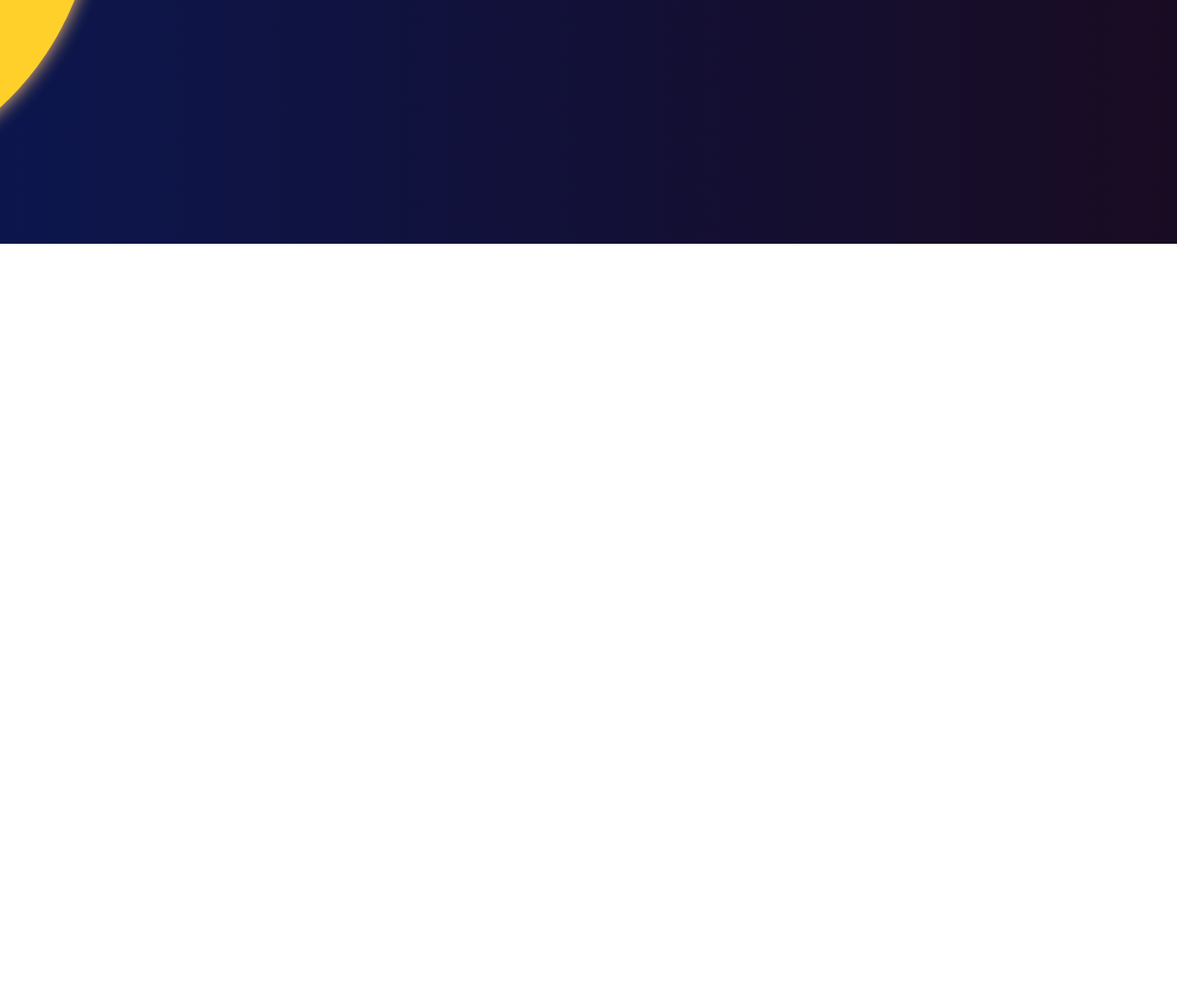
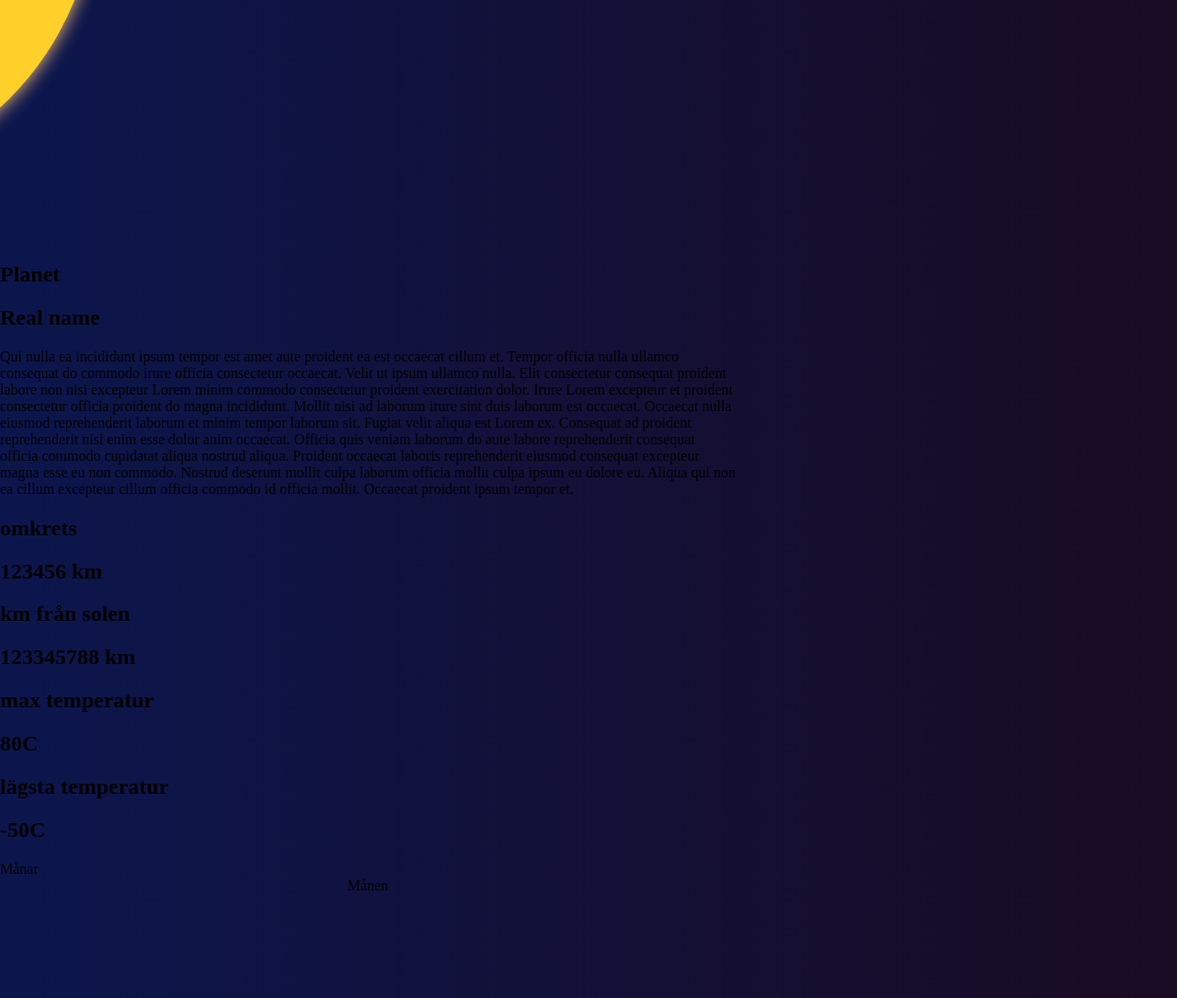
Before and after one commit to Loushymooshy/Ellika-Larsson_FU-FE23_SolarSystem, a plain HTML site: page index.html in a window 1280 px wide. Shown: the part 535-1620 px from the top of the page at 92% size. Before the commit the page ends 800 px from the top, so only its background shows below. Drawn offline with Linux system fonts and the light colour scheme.

Commit message:
HTML CSS: INFORMATION
Added information section and filled out basic html structure. Deleted li in css so that it won't mess up styling future lists.

```diff
--- a/index.html
+++ b/index.html
@@ -8,6 +8,7 @@
 </head>
 <body class="blue-gradient">
 
+    <section class="starter">
         <div class="planet-container">
             <figure class="yellow sun" ></figure>
             <ul>
@@ -27,5 +28,41 @@
                 <li class="planet neptune" alt="neptune"></li>
             </ul>
         </div>
+    </section>
+    <section class="information">
+        <div class="information__container">
+            <div>
+                <h1>Planet</h1>
+                <h2>Real name</h2>
+                <p>Qui nulla ea incididunt ipsum tempor est amet aute proident ea est occaecat cillum et. Tempor officia nulla ullamco consequat do commodo irure officia consectetur occaecat. Velit ut ipsum ullamco nulla. Elit consectetur consequat proident labore non nisi excepteur Lorem minim commodo consectetur proident exercitation dolor. Irure Lorem excepteur et proident consectetur officia proident do magna incididunt.
+                    Mollit nisi ad laborum irure sint duis laborum est occaecat. Occaecat nulla eiusmod reprehenderit laborum et minim tempor laborum sit. Fugiat velit aliqua est Lorem ex. Consequat ad proident reprehenderit nisi enim esse dolor anim occaecat. Officia quis veniam laborum do aute labore reprehenderit consequat officia commodo cupidatat aliqua nostrud aliqua.
+                    Proident occaecat laboris reprehenderit eiusmod consequat excepteur magna esse eu non commodo. Nostrud deserunt mollit culpa laborum officia mollit culpa ipsum eu dolore eu. Aliqua qui non ea cillum excepteur cillum officia commodo id officia mollit. Occaecat proident ipsum tempor et.
+                </p>
+            </div>
+            <div>
+                <div>
+                    <h2>omkrets </h2>
+                    <h2>123456 km </h2>
+                </div>
+                <div>
+                    <h2>km från solen</h2>
+                    <h2>123345788 km </h2>
+                </div>
+                <div>
+                    <h2>max temperatur</h2>
+                    <h2>80C</h2>
+                </div>
+                <div>
+                    <h2>lägsta temperatur </h2>
+                    <h2>-50C</h2>
+                </div>
+            </div>
+            <div>Månar
+                <ul>
+                    <li>Månen</li>
+                </ul>
+            </div>
+        </div>
+    </section>
 </body>
 </html>
--- a/styles.css
+++ b/styles.css
@@ -11,9 +11,7 @@ ul {
     justify-content: center;
     align-items: center;
 }
-li {
-    margin: 3vw;
-}
+
 .circle {
 
 width: 400px;
@@ -153,8 +151,20 @@ width: 14px;
 
 .planet {
     transition: all .2s ease-in-out;
+    margin: 3vw;
 }
 .planet:hover {
     transform: scale(1.1) rotateZ(-20deg);
     cursor: pointer;
 }
+
+
+/* Next section */
+.starter {
+    height: 100vh;
+    width: auto;
+}
+.information {
+    height: 100vh;
+    width: auto;
+}
```
Lines whose indentation alone changed are shown as unchanged.
